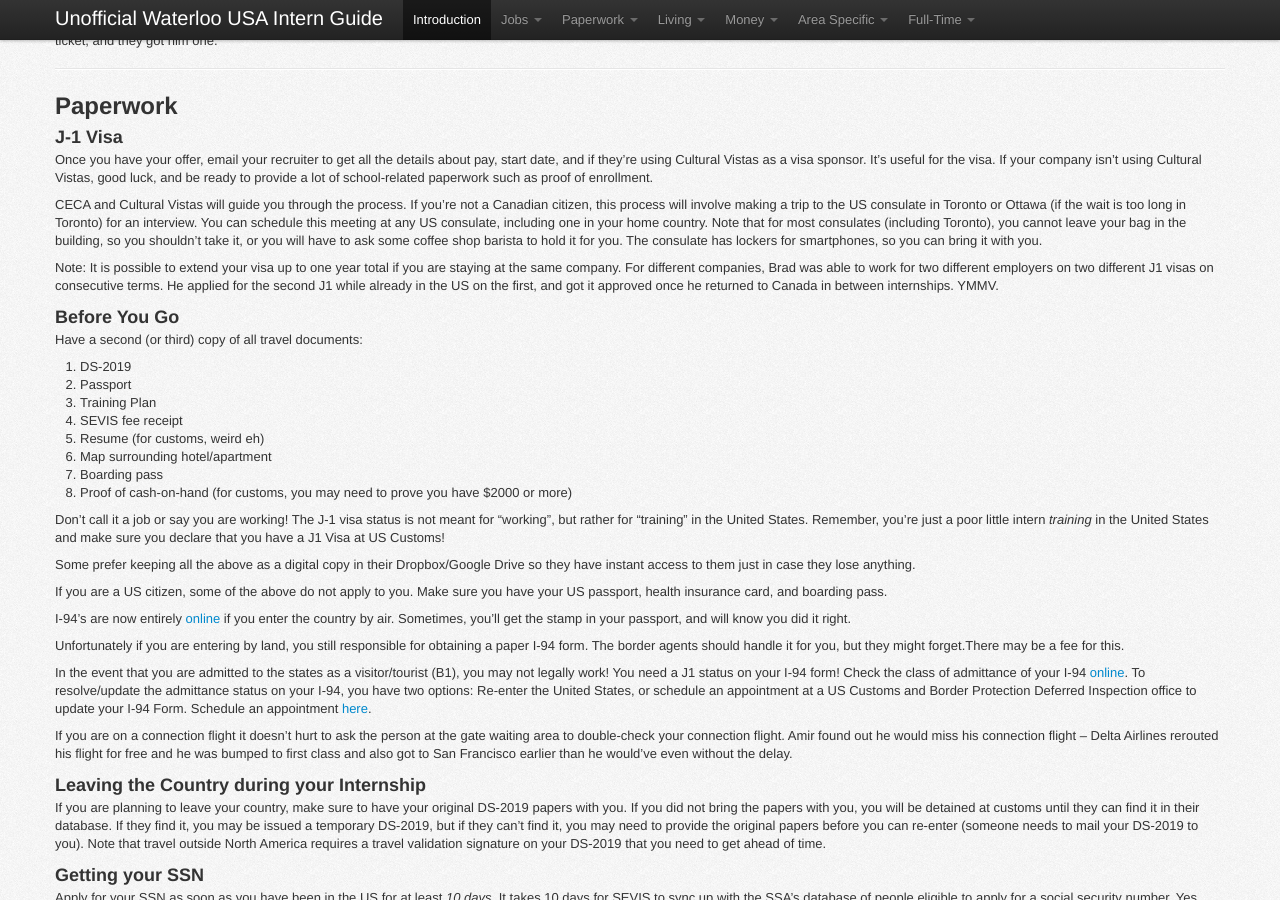
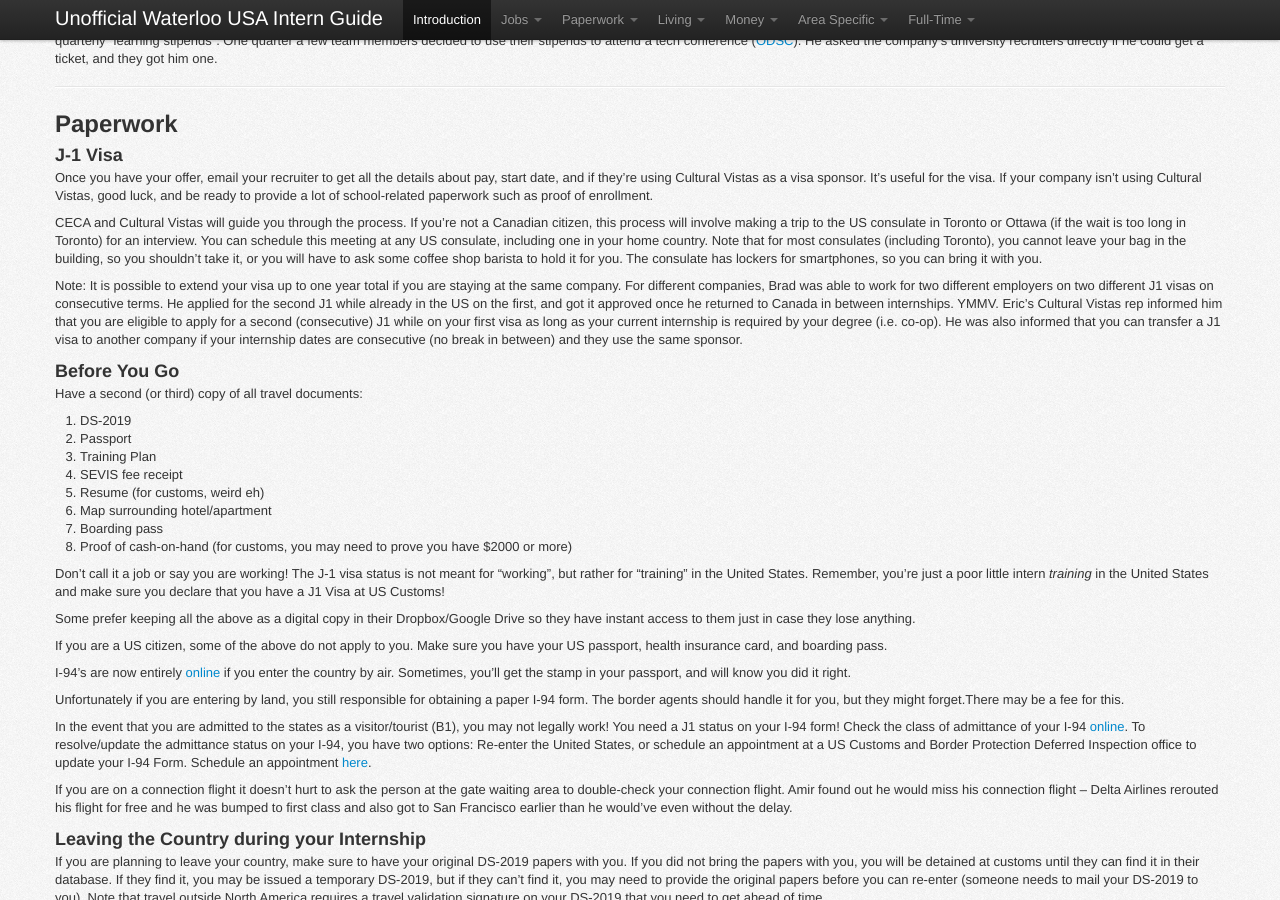
Before and after one commit to sholiday/Unofficial-Waterloo-USA-Intern-Guide, a Jekyll site: the page built from index.markdown, in a window 1280 px wide and 900 px high, scrolled down 1824 px. Built offline with Jekyll 4.4.1, drawn with Linux system fonts in a browser that asks for light colours; nearby versions of some CDN libraries.

Commit message:
Update info on consecutive J1 visas

```diff
--- a/index.markdown
+++ b/index.markdown
@@ -48,6 +48,7 @@ If you are a past intern and have thoughts/ideas to add to this document, [let m
 -	[Edward Sun](http://www.edwardsun.com)
 -	[Elisa Lou](http://aimango.wordpress.com/)
 -	[Elvin Yung](http://elvinyung.com)
+-	[Eric Pickup](http://pickuperic.com)
 -	[Eric Yam](http://www.ericyam.com)
 -	[Felix Fung](http://feli.xxx)
 -	[Felix Mo](http://felixmo.com)
@@ -137,7 +138,7 @@ Once you have your offer, email your recruiter to get all the details about pay,
 
 CECA and Cultural Vistas will guide you through the process. If you're not a Canadian citizen, this process will involve making a trip to the US consulate in Toronto or Ottawa (if the wait is too long in Toronto) for an interview. You can schedule this meeting at any US consulate, including one in your home country. Note that for most consulates (including Toronto), you cannot leave your bag in the building, so you shouldn't take it, or you will have to ask some coffee shop barista to hold it for you. The consulate has lockers for smartphones, so you can bring it with you.
 
-Note: It is possible to extend your visa up to one year total if you are staying at the same company. For different companies, Brad was able to work for two different employers on two different J1 visas on consecutive terms. He applied for the second J1 while already in the US on the first, and got it approved once he returned to Canada in between internships. YMMV.
+Note: It is possible to extend your visa up to one year total if you are staying at the same company. For different companies, Brad was able to work for two different employers on two different J1 visas on consecutive terms. He applied for the second J1 while already in the US on the first, and got it approved once he returned to Canada in between internships. YMMV. Eric's Cultural Vistas rep informed him that you are eligible to apply for a second (consecutive) J1 while on your first visa as long as your current internship is required by your degree (i.e. co-op). He was also informed that you can transfer a J1 visa to another company if your internship dates are consecutive (no break in between) and they use the same sponsor.
 
 <section id="Paperwork-BeforeYouGo" />
 
```
